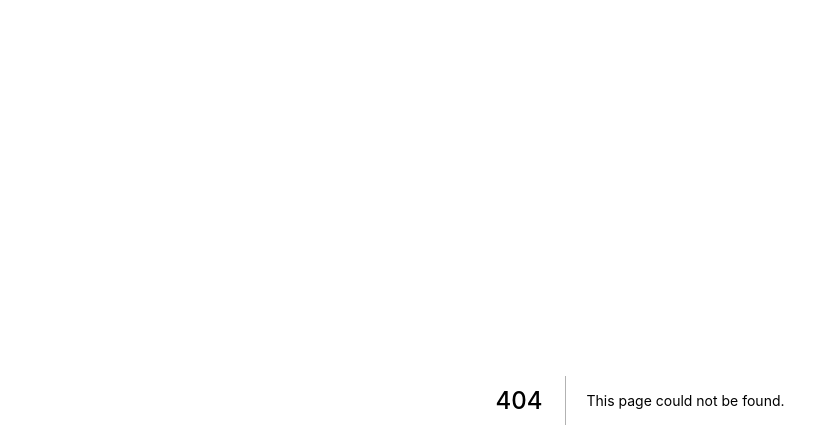
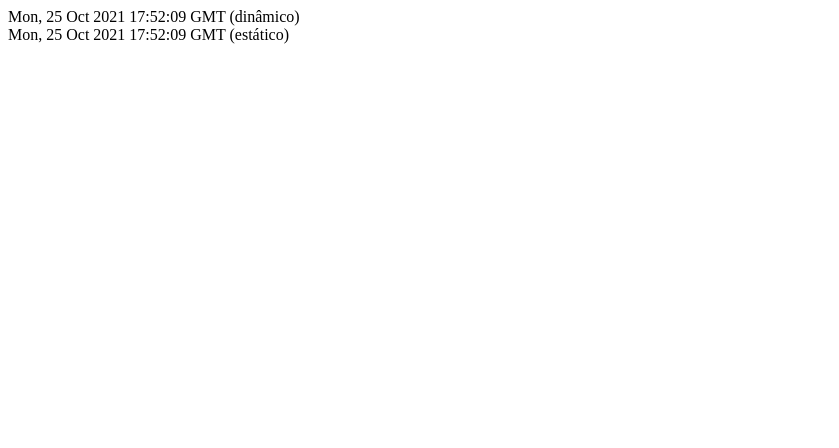
Before and after one commit to chicocalves/ideia-unica, a Next.js app: page /tempo in a window 1280 px wide. Before the commit this address had no page. Shown: the top 448 px of the page, without its empty margins (0-839 px from the left). Built offline with nearby package versions, Linux system fonts and the light colour scheme.

Commit message:
teste de getStaticProps

```diff
--- a/pages/index.js
+++ b/pages/index.js
@@ -1,10 +1,11 @@
 import { useState } from 'react'
-import { render } from 'react-dom';
+import Link from 'next/link'
 
 function Home(){
     return (
         <div>
             <h1>Home</h1>
+            <Link href="/sobre">Sobre</Link>
             <Contador />
         </div>
         )
--- /dev/null
+++ b/pages/tempo.js
@@ -0,0 +1,24 @@
+function Tempo(props){
+    const dynamicDate = new Date()
+    const dynamicDateString = dynamicDate.toGMTString()
+
+    return (
+        <div>
+            <div>{dynamicDateString} (dinâmico)</div>
+            <div>{props.staticDateString} (estático)</div>
+        </div>
+    )
+}
+
+export function getStaticProps(){
+    const staticDate = new Date()
+    const staticDateString = staticDate.toGMTString()
+
+    return {
+        props: {
+            staticDateString
+        }
+    }
+}
+
+export default Tempo
```
Also changed, not shown: pages/sobre.js (added, +12 -0 lines).
